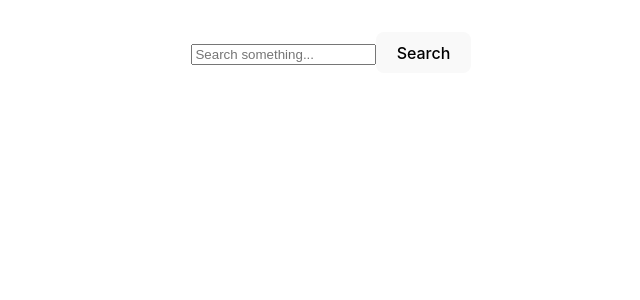
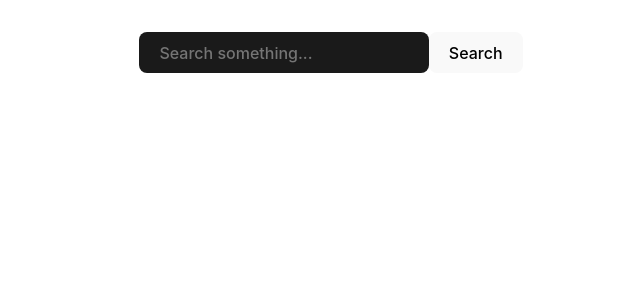
Before and after one commit to Otabek996/react-2024-q3, a React (Vite) app: page / in a window 1280 px wide. Shown: the top 300 px of the page, without its empty margins (309-949 px from the left). Built offline with nearby package versions, Linux system fonts and the light colour scheme.

Commit message:
feat: add input styles

```diff
--- a/src/components/SearchInput/SearchInput.css
+++ b/src/components/SearchInput/SearchInput.css
@@ -0,0 +1,18 @@
+input {
+  border-radius: 8px;
+  border: 1px solid transparent;
+  padding: 0.6em 1.2em;
+  font-size: 1em;
+  font-weight: 500;
+  font-family: inherit;
+  background-color: #1a1a1a;
+  cursor: pointer;
+  transition: border-color 0.25s;
+}
+input:hover {
+  border-color: #646cff;
+}
+input:focus,
+input:focus-visible {
+  outline: 4px auto -webkit-focus-ring-color;
+}
```
